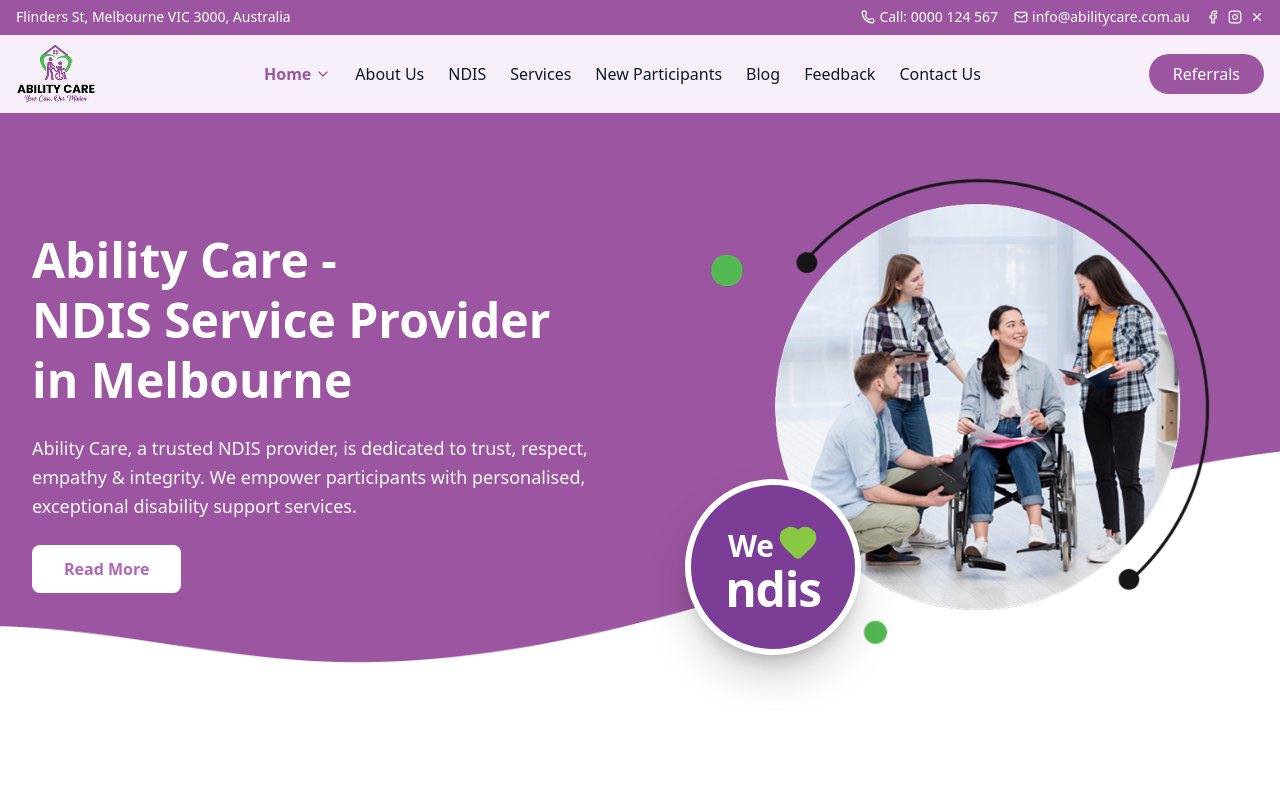
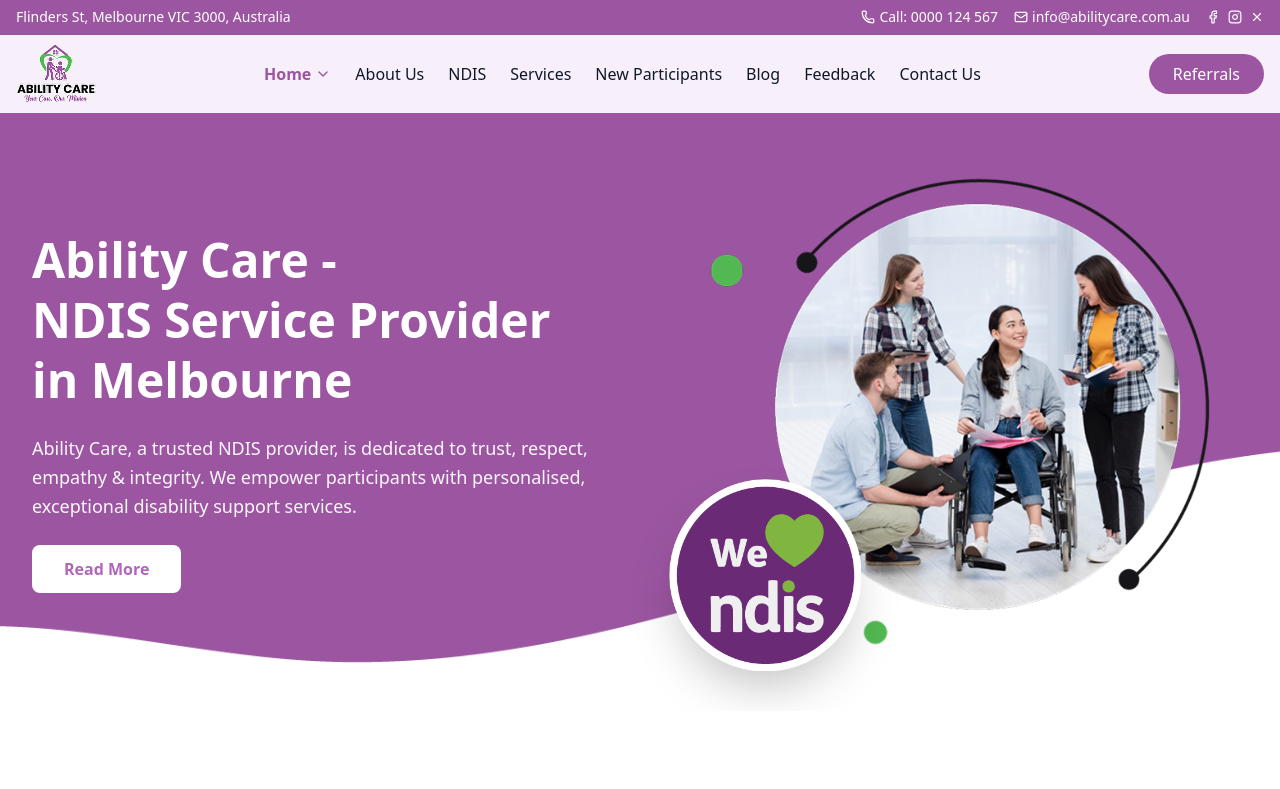
Before and after one commit to jewel-rana-ausasia/ability-care, a Next.js app: page /home1 in a window 1280 px wide. Shown: the top 789 px of the page. Built offline with nearby package versions, Linux system fonts and the light colour scheme.

Commit message:
Update the logo issues

```diff
--- a/components/home-1/HeroSection.tsx
+++ b/components/home-1/HeroSection.tsx
@@ -38,19 +38,15 @@
                   />
                 </div>
 
-                <div className="absolute bottom-2 -left-2 lg:bottom-6 lg:-left-1 xl:bottom-8 xl:left-0 rounded-full shadow-2xl">
-                  <div className="relative w-24 h-24 sm:w-32 sm:h-32 lg:w-36 lg:h-36 xl:w-44 xl:h-44 bg-[#7b3d96] rounded-full lg:border-[4px] xl:border-[6px] border-white flex flex-col items-center justify-center text-white shadow-lg">
-                    <div className="flex items-end justify-center mb-1">
-                      <span className="text-base sm:text-lg lg:text-3xl font-bold leading-none">
-                        We
-                      </span>
-                      <Heart className="w-4 h-4 sm:w-6 sm:h-6 lg:w-10 lg:h-10 text-[#88c843] fill-[#88c843] ml-1 relative top-[1px]" />
-                    </div>
-
-                    {/* "ndis" text */}
-                    <span className="text-2xl sm:text-2xl lg:text-5xl font-extrabold tracking-tight">
-                      ndis
-                    </span>
+                <div className="absolute bottom-2 -left-2 lg:bottom-6 lg:-left-1 xl:bottom-4 xl:-left-4 rounded-full shadow-2xl">
+                  <div className="relative w-24 h-24 sm:w-32 sm:h-32 lg:w-40 lg:h-40 xl:w-48 xl:h-48 rounded-full flex flex-col items-center justify-center">
+                    <Image
+                      src="/we-love-ndis-logo.png" // 👈 your new image path
+                      alt="NDIS Circle Badge"
+                      fill
+                      className="object-cover"
+                      priority
+                    />
                   </div>
                 </div>
               </div>
```
Also changed, not shown: public/we-love-ndis-logo.png (added).
